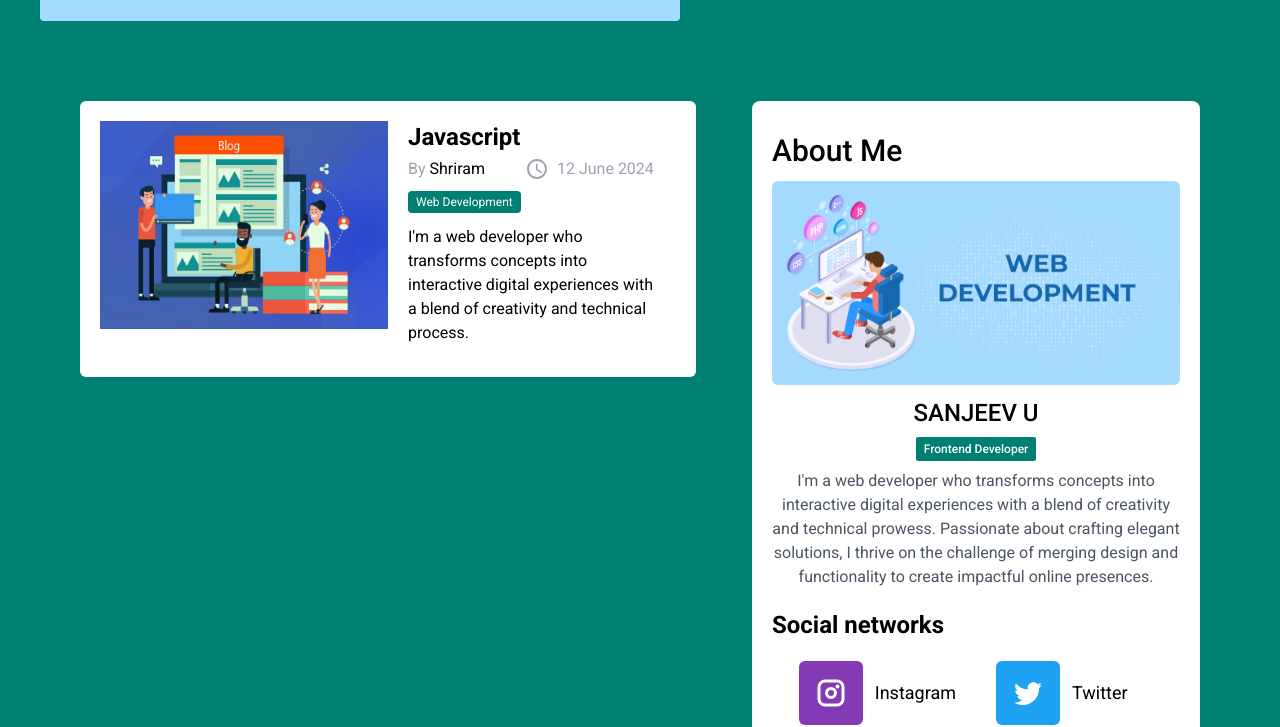
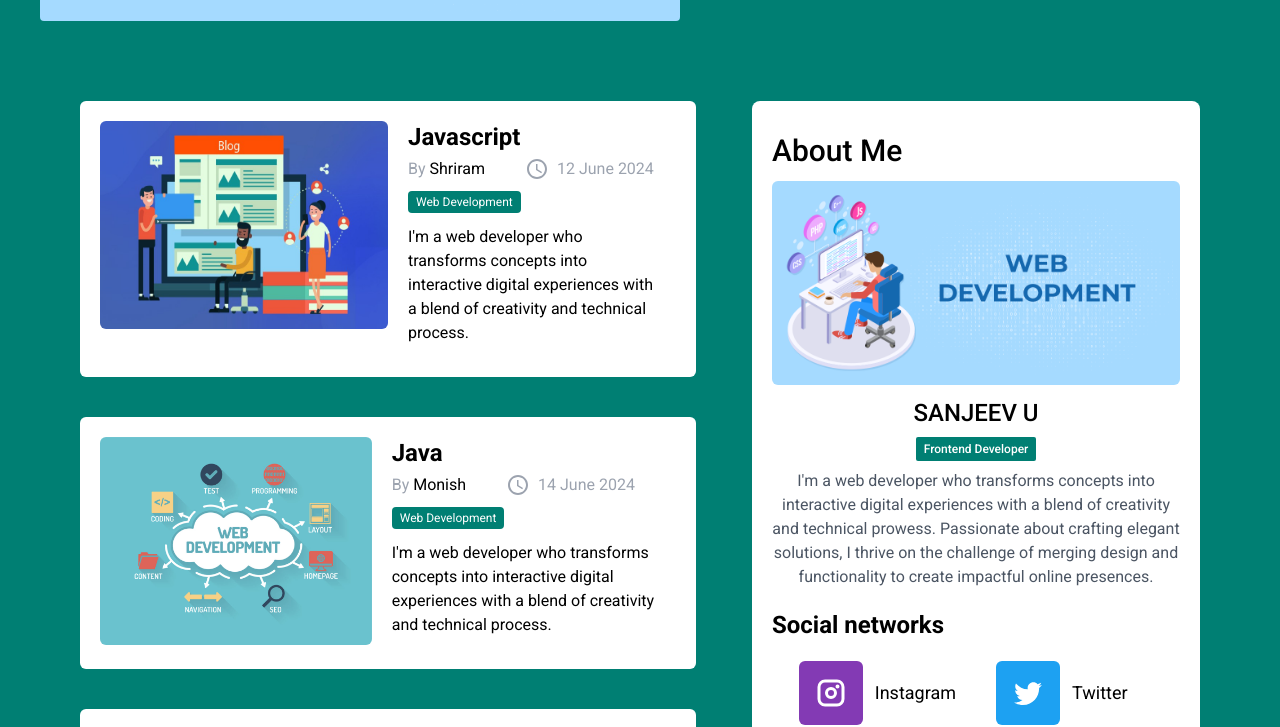
Before and after one commit to san1234100/tech-blog, a React (Vite) app: page / in a window 1280 px wide. Shown: the part 465-1192 px from the top of the page. Built offline with nearby package versions, Linux system fonts and the light colour scheme.

Commit message:
added data for post

```diff
--- a/src/components/AboutMe.jsx
+++ b/src/components/AboutMe.jsx
@@ -1,6 +1,6 @@
 const AboutMe = () => {
     return (
-        <div className="bg-white select-none p-5 rounded-lg max-w-md ms-auto">
+        <div className="bg-white select-none p-5 rounded-lg max-w-md ms-auto h-fit pb-10">
              <div className="text-3xl font-medium py-3">About Me</div>
              <img src="./src/assets/images/web-development1.png" className="w-full rounded-md" alt="" />
              <h1 className="text-center text-2xl font-medium pt-3">SANJEEV U</h1>
--- a/src/components/Nav.jsx
+++ b/src/components/Nav.jsx
@@ -2,7 +2,6 @@ const Nav = () => {
   return (
     <ul className="flex items-center max-w-fit pb-5 mx-auto space-x-10 my-5 select-none text-white font-medium">
       <li className="cursor-pointer hover:text-lightBlue">Home</li>
-      <li className="cursor-pointer hover:text-lightBlue">Posts</li>
       <li className="cursor-pointer hover:text-lightBlue">About</li>
       <li className="cursor-pointer hover:text-lightBlue">Contact</li>
     </ul>
--- a/src/components/PostCard.jsx
+++ b/src/components/PostCard.jsx
@@ -1,7 +1,7 @@
 const PostCard = ({title='Web Development',author='Unknown',date,desc,img="./src/assets/images/pic9.jpg"}) => {
     return (
-        <div className="bg-white p-5 rounded-md flex select-none">
-        <img src={img} className=" w-72 h-52" alt="" />
+        <div className="bg-white mb-10 p-5 rounded-md flex select-none">
+        <img src={img} className=" w-72 h-52 rounded-md" alt="" />
         <div className="px-5">
           <h4 className="font-semibold text-2xl">{title}</h4>
         <div className="mt-1 mb-2 space-x-10 flex items-center">
--- a/src/components/Posts.jsx
+++ b/src/components/Posts.jsx
@@ -1,24 +1,23 @@
 import PostCard from "./PostCard";
+import postData from "../data/postData.json";
+const Posts = () => {
+  console.log(postData);
 
-const Posts = () => {
-    const postdata={
-        title:"Javascript",
-        author:"Shriram",
-        date:"12 June 2024",
-        desc:"I'm a web developer who transforms concepts into interactive digital experiences with a blend of creativity and technical process.",
-        img:"./src/assets/images/pic1.jpg"
-    }
-    return (
-        <div className="w-full me-14">
+  return (
+    <div className="w-full me-14">
+      {postData.map((post) => {
+        return (
           <PostCard
-          title={postdata.title}
-          author={postdata.author}
-          date={postdata.date}
-          desc={postdata.desc}
-          img={postdata.img}
+            title={post.title}
+            author={post.author}
+            date={post.date}
+            desc={post.desc}
+            img={post.img}
           />
-        </div>
-     );
-}
+        );
+      })}
+    </div>
+  );
+};
 
 export default Posts;
--- /dev/null
+++ b/src/data/postData.json
@@ -0,0 +1,44 @@
+[
+  {
+    "title": "Javascript",
+    "author": "Shriram",
+    "date": "12 June 2024",
+    "desc": "I'm a web developer who transforms concepts into interactive digital experiences with a blend of creativity and technical process.",
+    "img": "./src/assets/images/pic1.jpg"
+  },
+  {
+    "title": "Java",
+    "author": "Monish",
+    "date": "14 June 2024",
+    "desc": "I'm a web developer who transforms concepts into interactive digital experiences with a blend of creativity and technical process.",
+    "img": "./src/assets/images/pic2.jpg"
+  },
+  {
+    "title": "FullStack web development",
+    "author": "Vignesh",
+    "date": "16 June 2024",
+    "desc": "I'm a web developer who transforms concepts into interactive digital experiences with a blend of creativity and technical process.",
+    "img": "./src/assets/images/pic3.png"
+  },
+  {
+    "title": "MySql",
+    "author": "Ram",
+    "date": "20 June 2024",
+    "desc": "I'm a web developer who transforms concepts into interactive digital experiences with a blend of creativity and technical process.",
+    "img": "./src/assets/images/pic4.png"
+  },
+  {
+    "title": "Node Js",
+    "author": "Lokesh",
+    "date": "23 June 2024",
+    "desc": "I'm a web developer who transforms concepts into interactive digital experiences with a blend of creativity and technical process.",
+    "img": "./src/assets/images/pic5.jpg"
+  },
+  {
+    "title": "React Js",
+    "author": "Sanjeev",
+    "date": "26 June 2024",
+    "desc": "I'm a web developer who transforms concepts into interactive digital experiences with a blend of creativity and technical process.",
+    "img": "./src/assets/images/pic6.png"
+  }
+]
```
